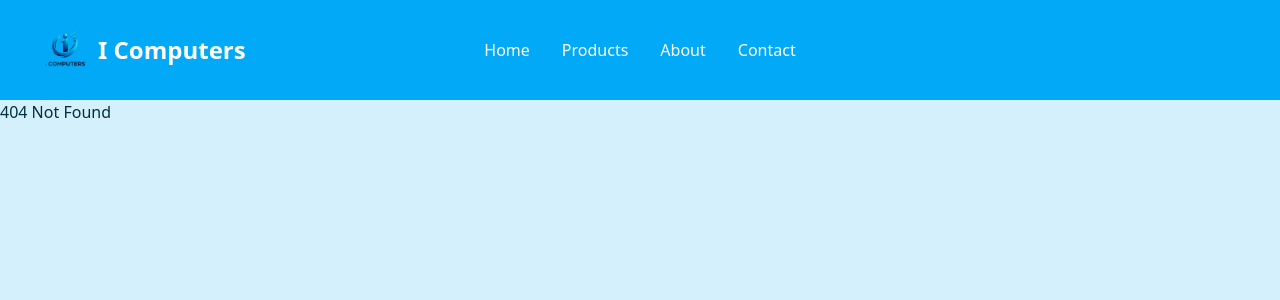
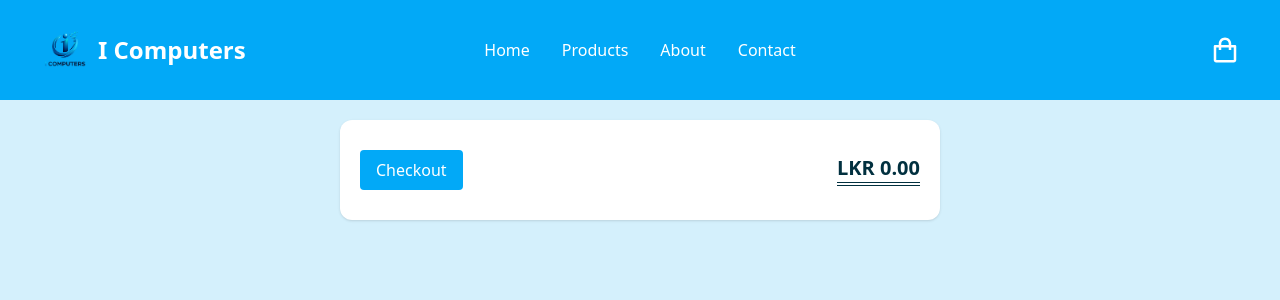
Before and after one commit to ShakilCode/i-computers-frontend, a React (Vite) app: page /cart in a window 1280 px wide. Before the commit this address had no page. Shown: the top 300 px of the page. Built offline with nearby package versions, Linux system fonts and the light colour scheme.

Commit message:
Created overview page, Started the cart page

```diff
--- a/src/components/header.jsx
+++ b/src/components/header.jsx
@@ -1,3 +1,4 @@
+import { BiShoppingBag } from "react-icons/bi";
 import { Link } from "react-router-dom";
 
 export default function Header() {
@@ -13,6 +14,7 @@ export default function Header() {
                 <Link to="/about" className="text-white mx-4 hover:border-b-2">About</Link>
                 <Link to="/contact" className="text-white mx-4 hover:border-b-2">Contact</Link>
             </div>
+			<Link to="/cart" className="absolute right-10 cursor-pointer"><BiShoppingBag size={30} color="white" /></Link>
 		</header>
 	);
 }
--- /dev/null
+++ b/src/pages/cart.jsx
@@ -0,0 +1,66 @@
+import { useState } from "react"
+import { addToCart, getCart, getCartTotal } from "../utils/cart"
+import { BiMinus, BiPlus } from "react-icons/bi"
+import getFormattedPrice from "../utils/price-format"
+import { Link } from "react-router-dom"
+
+export default function Cart(){
+    const [cart , setCart] = useState(getCart())
+    return(
+        <div className="w-full h-[calc(100vh-100px)] overflow-y-scroll ">
+
+            <div className="w-full  flex justify-center items-center flex-col gap-4 p-5">
+                {
+                    cart.map(
+                        (cartItem , index)=>{
+                            return(
+                                <div key={index} className="w-[600px] h-[150px] bg-white flex flex-row rounded-lg shadow overflow-hidden">
+                                    <img className="h-[150px] aspect-square object-cover" src={cartItem.product.image} alt={cartItem.product.name} />
+                                    <div className="h-full w-[280px] p-4 flex flex-col  overflow-hidden  justify-between">
+                                        <p className="text-xs text-gray-500">{cartItem.product.productId}</p>
+                                        <h1 className="text-xl font-bold">{cartItem.product.name}</h1>
+                                        <div className="w-[210px] h-[50px] border border-accent rounded-full flex overflow-hidden">
+                                            <button onClick={
+                                                ()=>{
+                                                    addToCart(cartItem.product , -1)
+                                                    setCart(getCart())
+                                                }
+                                            } className="w-[70px] h-full flex justify-center items-center  text-2xl font-bold text-gray-700 hover:bg-accent">
+                                                <BiMinus/>
+                                            </button>
+                                            <span className="w-[70px] h-full flex justify-center items-center  text-lg font-bold text-gray-700">
+                                                {cartItem.qty}
+                                            </span>
+                                            <button onClick={
+                                                ()=>{
+                                                    addToCart(cartItem.product , 1)
+                                                    setCart(getCart())
+                                                }
+                                            } className="w-[70px] h-full flex justify-center items-center  text-2xl font-bold text-gray-700 hover:bg-accent">
+                                                <BiPlus/>
+                                            </button>
+                                        </div>
+                                    </div>
+                                    <div className="w-[170px] h-full  flex flex-col justify-center items-end pr-2">
+
+                                        {
+                                            cartItem.product.labelledPrice>cartItem.product.price && (
+                                                <span className="text-sm text-gray-500 line-through">{getFormattedPrice(cartItem.product.labelledPrice)}</span>
+                                            )
+                                        }
+                                        <span className="text-sm text-secondary font-semibold">{getFormattedPrice(cartItem.product.price)}</span>
+                                        <span className="text-lg text-secondary font-bold">{getFormattedPrice(cartItem.product.price * cartItem.qty)}</span>
+                                    </div>
+                                </div>
+                            )
+                        }
+                    )
+                }
+                <div className="bg-white w-[600px] h-[100px] sticky bottom-0 rounded-xl shadow flex items-center">
+                    <Link state={cart} to="/checkout" className="bg-accent text-white px-4 py-2 rounded ml-5 hover:bg-accent/80">Checkout</Link>
+                    <span className="text-xl font-bold text-secondary absolute right-5 border-b-4  border-double">{getFormattedPrice(getCartTotal(cart))}</span>
+                </div>
+            </div>
+        </div>
+    )
+}
--- a/src/pages/home.jsx
+++ b/src/pages/home.jsx
@@ -3,6 +3,7 @@ import { Route, Routes } from "react-router-dom";
 import Header from "../components/header";
 import ProductPage from "./productPage";
 import Overview from "./overview";
+import Cart from "./cart";
 
 export default function HomePage(){
     return(
@@ -15,6 +16,7 @@ export default function HomePage(){
                     <Route path="/contact" element={<div>Contact Page Content</div>} />
                     {/* products */}
                     <Route path="/products" element={<ProductPage />} />
+                    <Route path="/cart" element={<Cart/>} />
                     <Route path="/overview/:productId" element={<Overview/>} />
                     <Route path="/*" element={<div>404 Not Found</div>} />
                 </Routes>
--- a/src/pages/overview.jsx
+++ b/src/pages/overview.jsx
@@ -3,6 +3,9 @@ import { useEffect, useState } from "react";
 import { useParams } from "react-router-dom";
 import LoadingAnimation from "../components/loadingAnimation";
 import ImageSlideShow from "../components/imageSlideShow";
+import getFormattedPrice from "../utils/price-format";
+import { addToCart } from "../utils/cart";
+import toast from "react-hot-toast";
 
 export default function Overview() {
 	const params = useParams();
@@ -23,11 +26,58 @@ export default function Overview() {
 		<div className="w-full h-[calc(100vh-100px)] flex justify-center items-center ">
 			{
 				product == null ? <LoadingAnimation /> :
-					<div className="w-full h-full  flex">
-						<div className="w-[50%] h-full border">
+					<div className="w-full h-full flex">
+						<div className="w-[50%] h-full flex justify-center items-center">
 							<ImageSlideShow images={product.images} />
 						</div>
-						<div className="w-[50%] h-full border">
+						<div className="w-[50%] h-full p-5 flex justify-center flex-col">
+
+							<h1 className="text-3xl font-bold mb-4">{product.name}
+
+								{
+									product.altNames.map((altName , index)=>{
+										return(
+											<span key={index} className=" text-gray-500 font-medium"> | {altName} </span>
+										)
+									})
+								}
+							</h1>
+
+							{/* brand and model if available */}
+							{
+								<p className="text-lg font-medium mb-2">
+									<span>{product.brand || ""}</span>
+									<span> - </span>
+									<span>{product.model || ""}</span>
+								</p>
+							}
+
+							{/* productId */}
+							<p className="text-sm text-gray-500 mb-4">{product.productId}</p>
+
+							{/* price */}
+							<p className="text-2xl font-bold mb-4">{getFormattedPrice(product.price)}</p>
+
+							{/* labelled price if available */}
+							{
+								product.labelledPrice &&
+								<p className="text-lg text-gray-500 line-through mb-4">{getFormattedPrice(product.labelledPrice)}</p>
+							}
+
+							{/* description */}
+							<p className="text-md mb-4">{product.description}</p>
+
+							<div className="w-full h-[100px]  flex justify-start items-center text-white font-bold text-xl">
+								<button className="px-4 py-2 bg-green-500 rounded hover:bg-green-600 cursor-pointer" onClick={
+									()=>{
+										addToCart(product ,1)
+										toast.success(product.name +" added to cart")
+									}
+								}>Add to Cart</button>
+
+							</div>
+
+
 						</div>
 					</div>
 			}
--- /dev/null
+++ b/src/utils/cart.js
@@ -0,0 +1,100 @@
+export function getCart() {
+	const cartString = localStorage.getItem("cart");
+
+	if (cartString == null) {
+		localStorage.setItem("cart", "[]");
+		return [];
+	} else {
+		const cart = JSON.parse(cartString);
+		return cart;
+	}
+}
+
+const sampleCart = [
+	{
+		product: {
+			productId: "12345",
+			name: "Product 1",
+			labelledPrice: 1000,
+			price: 800,
+			image: "https://via.placeholder.com/150",
+		},
+		qty: 1,
+	},
+	{
+		product: {
+			productId: "67890",
+			name: "Product 2",
+			labelledPrice: 2000,
+			price: 1500,
+			image: "https://via.placeholder.com/150",
+		},
+		qty: 1,
+	},
+];
+
+export function addToCart(product , qty){
+
+    const cart = getCart();
+
+    const existingProductIndex = cart.findIndex(
+        (item)=>{
+            return item.product.productId == product.productId
+        }
+    );
+
+    if(existingProductIndex ==  -1){
+
+        if(qty <= 0){
+            console.error("Quantity must be greater than 0");
+            return;
+        }
+
+        cart.push(
+            {
+                product : {
+                    productId : product.productId,
+                    name : product.name,
+                    labelledPrice : product.labelledPrice,
+                    price : product.price,
+                    image : product.images[0]
+                },
+                qty : qty
+            }
+        )
+
+    }else{
+
+
+        const newQty = cart[existingProductIndex].qty + qty
+
+        if(newQty <= 0){
+            //remove product from cart
+            cart.splice(existingProductIndex , 1)
+
+        }else{
+
+            cart[existingProductIndex].qty = newQty
+
+        }
+
+    }
+
+    const cartString = JSON.stringify(cart);
+
+    localStorage.setItem("cart", cartString);
+
+}
+
+export function getCartTotal(cart){
+
+    let total = 0
+
+    cart.forEach(
+        (cartItem)=>{
+                //total = total + cartItem.product.price * cartItem.qty
+                total += cartItem.product.price * cartItem.qty
+        }
+    )
+    return total
+}
```
